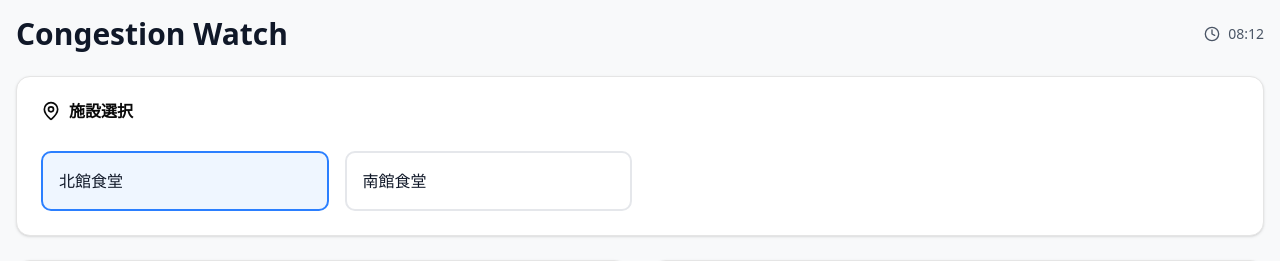
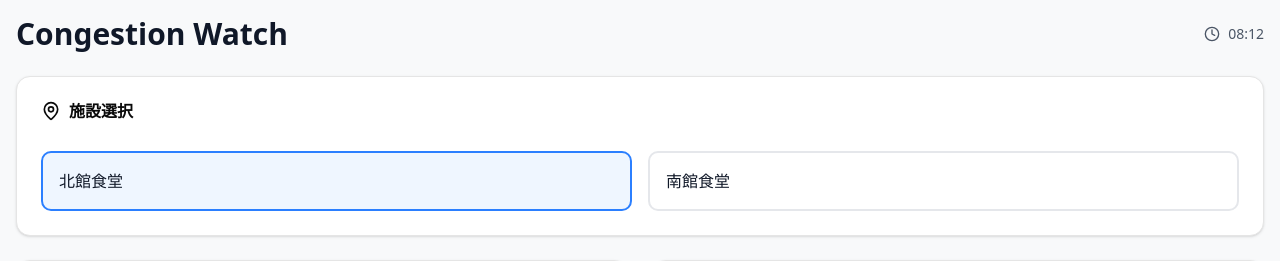
Before and after one commit to Maxel31/Congestion-Watch, a React (Vite) app in the folder frontend/: page / in a window 1280 px wide. Shown: the top 261 px of the page. Built offline with nearby package versions, Linux system fonts and the light colour scheme; no server answers.

Commit message:
feat: 施設選択のボタンが横並びになるように変更

```diff
--- a/frontend/src/Dashboard.tsx
+++ b/frontend/src/Dashboard.tsx
@@ -192,7 +192,7 @@
                 </div>
               </div>
             ) : (
-              <div className="grid grid-cols-1 md:grid-cols-4 gap-4">
+              <div className="grid grid-cols-2 gap-4">
                 {places.map((place) => {
                   return (
                     <button
@@ -342,10 +342,7 @@
                   </div>
                 </div>
                 <div className="w-full">
-                  <ChartContainer
-                    config={chartConfig}
-                    className="h-96 w-full"
-                  >
+                  <ChartContainer config={chartConfig} className="h-96 w-full">
                     <LineChart data={timeSeriesData}>
                       <CartesianGrid strokeDasharray="3 3" />
                       <XAxis
```
